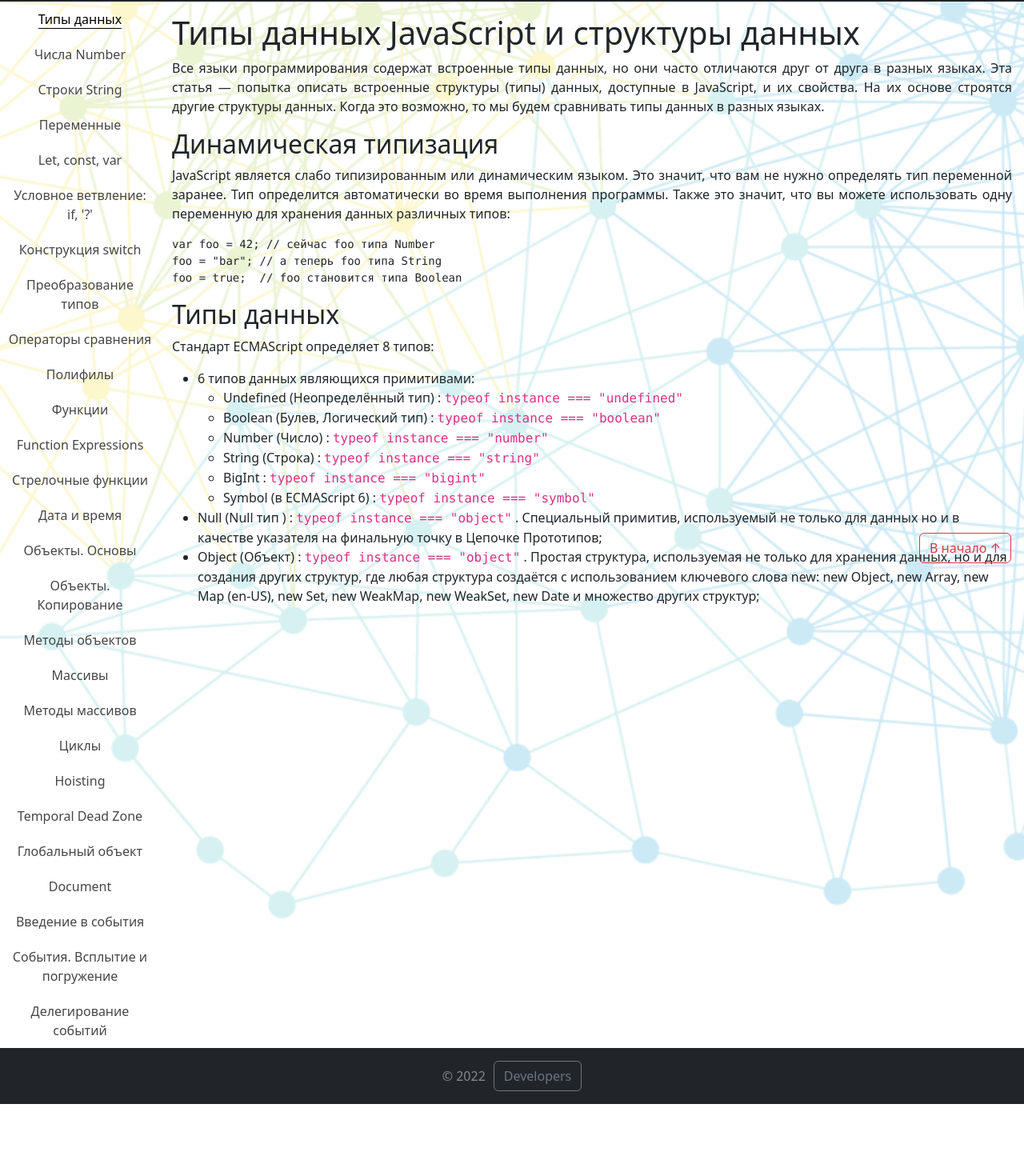
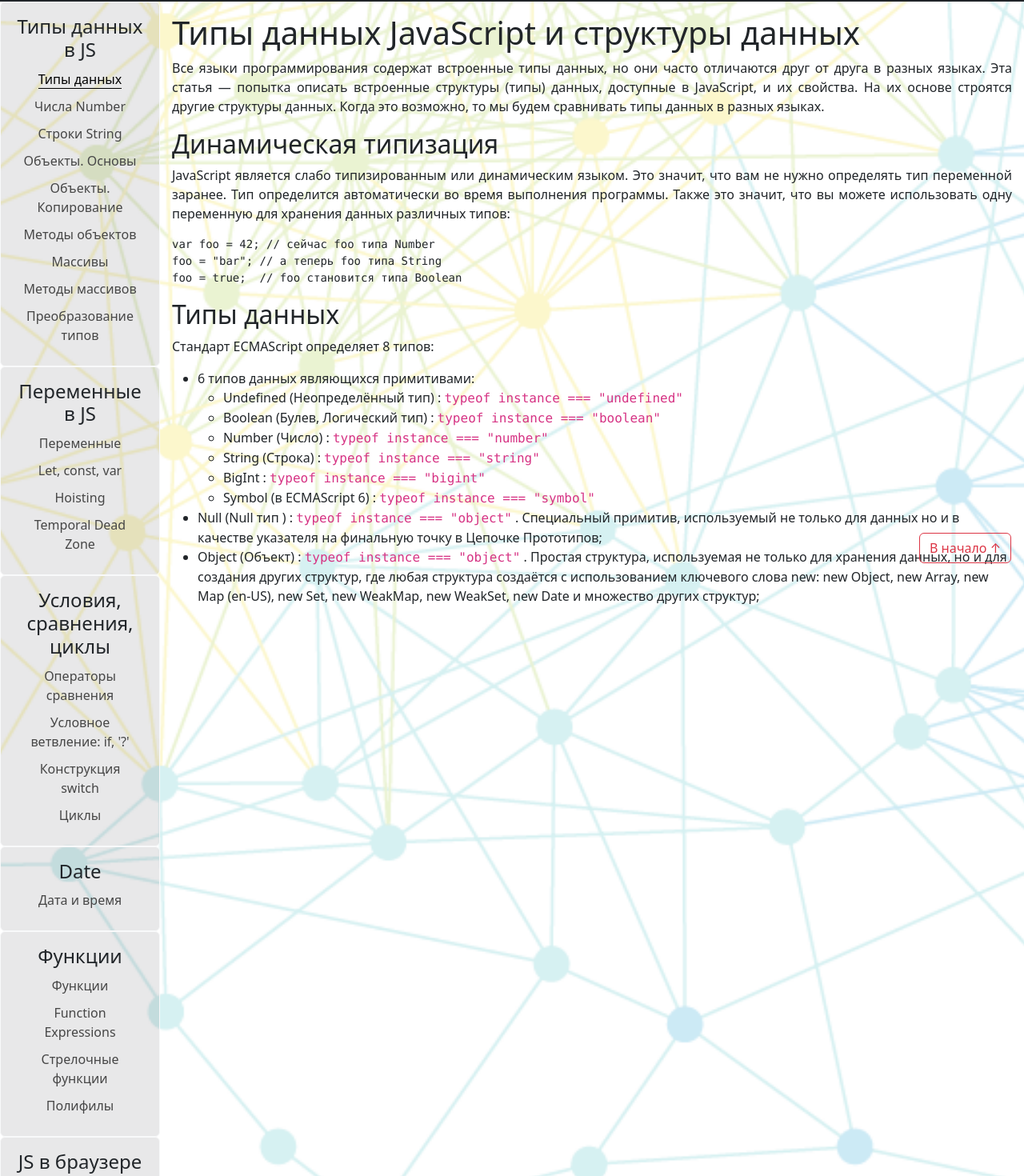
Before and after one commit to Pixel-King/CoreJS, a React (Create React App) app in the folder corejs-dev/: page /theory in a window 1280 px wide. Shown: the part 80-1550 px from the top of the page at 80% size. Before the commit the page ends 1460 px from the top, so only its background shows below. Built offline with nearby package versions, Linux system fonts and the light colour scheme.

Commit message:
feat: add theme splitting in articles navigation

```diff
--- a/corejs-dev/src/components/Theory/TheoryPage.tsx
+++ b/corejs-dev/src/components/Theory/TheoryPage.tsx
@@ -43,6 +43,8 @@ const TheoryPage: React.FC = () => {
         <div className="theory-page-wrap d-flex flex-row">
             <div className="articles-nav-wrap">
                 <Nav className="articles-nav flex-column">
+                    <div className="p-3 bg-dark bg-opacity-10 border border-light border-dark-0 rounded">
+                        <h4>Типы данных в JS</h4>
                         <Nav.Item>
                             <Link to="" onClick={()=>{setActivatePage('art1'); scrollUp()}} className={`article-nav-link ${activePage === 'art1'?'active':''}`}>Типы данных</Link>
                         </Nav.Item>
@@ -53,62 +55,82 @@ const TheoryPage: React.FC = () => {
                             <Link to="" onClick={()=>{setActivatePage('art3'); scrollUp()}} className={`article-nav-link ${activePage === 'art3'?'active':''}`}>Строки String</Link>
                         </Nav.Item>
                         <Nav.Item>
-                        <Link to="" onClick={()=>{setActivatePage('art4'); scrollUp()}} className={`article-nav-link ${activePage === 'art4'?'active':''}`}>Переменные</Link>
+                            <Link to="" onClick={()=>{setActivatePage('art4'); scrollUp()}} className={`article-nav-link ${activePage === 'art4'?'active':''}`}>Объекты. Основы</Link>
                         </Nav.Item>
                         <Nav.Item>
-                        <Link to="" onClick={()=>{setActivatePage('art5'); scrollUp()}} className={`article-nav-link ${activePage === 'art5'?'active':''}`}>Let, const, var</Link>
+                            <Link to="" onClick={()=>{setActivatePage('art5'); scrollUp()}} className={`article-nav-link ${activePage === 'art5'?'active':''}`}>Объекты. Копирование</Link>
                         </Nav.Item>
                         <Nav.Item>
-                        <Link to="" onClick={()=>{setActivatePage('art6'); scrollUp()}} className={`article-nav-link ${activePage === 'art6'?'active':''}`}>Условное ветвление: if, '?'</Link>
+                            <Link to="" onClick={()=>{setActivatePage('art6'); scrollUp()}} className={`article-nav-link ${activePage === 'art6'?'active':''}`}>Методы объектов</Link>
                         </Nav.Item>
                         <Nav.Item>
-                        <Link to="" onClick={()=>{setActivatePage('art7'); scrollUp()}} className={`article-nav-link ${activePage === 'art7'?'active':''}`}>Конструкция switch</Link>
+                            <Link to="" onClick={()=>{setActivatePage('art7'); scrollUp()}} className={`article-nav-link ${activePage === 'art7'?'active':''}`}>Массивы</Link>
                         </Nav.Item>
                         <Nav.Item>
-                        <Link to="" onClick={()=>{setActivatePage('art8'); scrollUp()}} className={`article-nav-link ${activePage === 'art8'?'active':''}`}>Преобразование типов</Link>
+                            <Link to="" onClick={()=>{setActivatePage('art8'); scrollUp()}} className={`article-nav-link ${activePage === 'art8'?'active':''}`}>Методы массивов</Link>
                         </Nav.Item>
                         <Nav.Item>
-                        <Link to="" onClick={()=>{setActivatePage('art9'); scrollUp()}} className={`article-nav-link ${activePage === 'art9'?'active':''}`}>Операторы сравнения</Link>
+                            <Link to="" onClick={()=>{setActivatePage('art9'); scrollUp()}} className={`article-nav-link ${activePage === 'art9'?'active':''}`}>Преобразование типов</Link>
+                        </Nav.Item>
+                    </div>
+
+                    <div className="p-3 bg-dark bg-opacity-10 border border-light border-dark-0 rounded">
+                        <h4>Переменные в JS</h4>
+                        <Nav.Item>
+                            <Link to="" onClick={()=>{setActivatePage('art10'); scrollUp()}} className={`article-nav-link ${activePage === 'art10'?'active':''}`}>Переменные</Link>
                         </Nav.Item>
                         <Nav.Item>
-                        <Link to="" onClick={()=>{setActivatePage('art10'); scrollUp()}} className={`article-nav-link ${activePage === 'art10'?'active':''}`}>Полифилы</Link>
+                            <Link to="" onClick={()=>{setActivatePage('art11'); scrollUp()}} className={`article-nav-link ${activePage === 'art11'?'active':''}`}>Let, const, var</Link>
                         </Nav.Item>
                         <Nav.Item>
-                        <Link to="" onClick={()=>{setActivatePage('art11'); scrollUp()}} className={`article-nav-link ${activePage === 'art11'?'active':''}`}>Функции</Link>
+                            <Link to="" onClick={()=>{setActivatePage('art12'); scrollUp()}} className={`article-nav-link ${activePage === 'art12'?'active':''}`}>Hoisting</Link>
                         </Nav.Item>
                         <Nav.Item>
-                        <Link to="" onClick={()=>{setActivatePage('art12'); scrollUp()}} className={`article-nav-link ${activePage === 'art12'?'active':''}`}>Function Expressions</Link>
+                            <Link to="" onClick={()=>{setActivatePage('art13'); scrollUp()}} className={`article-nav-link ${activePage === 'art13'?'active':''}`}>Temporal Dead Zone</Link>
+                        </Nav.Item>
+                    </div>
+
+                    <div className="p-3 bg-dark bg-opacity-10 border border-light border-dark-0 rounded">
+                        <h4>Условия, сравнения, циклы</h4>
+                        <Nav.Item>
+                            <Link to="" onClick={()=>{setActivatePage('art14'); scrollUp()}} className={`article-nav-link ${activePage === 'art14'?'active':''}`}>Операторы сравнения</Link>
                         </Nav.Item>
                         <Nav.Item>
-                        <Link to="" onClick={()=>{setActivatePage('art13'); scrollUp()}} className={`article-nav-link ${activePage === 'art13'?'active':''}`}>Стрелочные функции</Link>
+                            <Link to="" onClick={()=>{setActivatePage('art15'); scrollUp()}} className={`article-nav-link ${activePage === 'art15'?'active':''}`}>Условное ветвление: if, '?'</Link>
                         </Nav.Item>
                         <Nav.Item>
-                        <Link to="" onClick={()=>{setActivatePage('art14'); scrollUp()}} className={`article-nav-link ${activePage === 'art14'?'active':''}`}>Дата и время</Link>
+                            <Link to="" onClick={()=>{setActivatePage('art16'); scrollUp()}} className={`article-nav-link ${activePage === 'art16'?'active':''}`}>Конструкция switch</Link>
                         </Nav.Item>
                         <Nav.Item>
-                        <Link to="" onClick={()=>{setActivatePage('art15'); scrollUp()}} className={`article-nav-link ${activePage === 'art15'?'active':''}`}>Объекты. Основы</Link>
+                            <Link to="" onClick={()=>{setActivatePage('art17'); scrollUp()}} className={`article-nav-link ${activePage === 'art17'?'active':''}`}>Циклы</Link>
+                        </Nav.Item>
+                    </div>
+
+                    <div className="p-3 bg-dark bg-opacity-10 border border-light border-dark-0 rounded">
+                        <h4>Date</h4>
+                        <Nav.Item>
+                            <Link to="" onClick={()=>{setActivatePage('art18'); scrollUp()}} className={`article-nav-link ${activePage === 'art18'?'active':''}`}>Дата и время</Link>
+                        </Nav.Item>
+                    </div>
+
+                    <div className="p-3 bg-dark bg-opacity-10 border border-light border-dark-0 rounded">
+                        <h4>Функции</h4>
+                        <Nav.Item>
+                            <Link to="" onClick={()=>{setActivatePage('art19'); scrollUp()}} className={`article-nav-link ${activePage === 'art19'?'active':''}`}>Функции</Link>
                         </Nav.Item>
                         <Nav.Item>
-                        <Link to="" onClick={()=>{setActivatePage('art16'); scrollUp()}} className={`article-nav-link ${activePage === 'art16'?'active':''}`}>Объекты. Копирование</Link>
+                            <Link to="" onClick={()=>{setActivatePage('art20'); scrollUp()}} className={`article-nav-link ${activePage === 'art20'?'active':''}`}>Function Expressions</Link>
                         </Nav.Item>
                         <Nav.Item>
-                        <Link to="" onClick={()=>{setActivatePage('art17'); scrollUp()}} className={`article-nav-link ${activePage === 'art17'?'active':''}`}>Методы объектов</Link>
+                            <Link to="" onClick={()=>{setActivatePage('art21'); scrollUp()}} className={`article-nav-link ${activePage === 'art21'?'active':''}`}>Стрелочные функции</Link>
                         </Nav.Item>
                         <Nav.Item>
-                        <Link to="" onClick={()=>{setActivatePage('art18'); scrollUp()}} className={`article-nav-link ${activePage === 'art18'?'active':''}`}>Массивы</Link>
+                            <Link to="" onClick={()=>{setActivatePage('art22'); scrollUp()}} className={`article-nav-link ${activePage === 'art22'?'active':''}`}>Полифилы</Link>
                         </Nav.Item>
-                    <Nav.Item>
-                        <Link to="" onClick={()=>{setActivatePage('art19'); scrollUp()}} className={`article-nav-link ${activePage === 'art19'?'active':''}`}>Методы массивов</Link>
-                    </Nav.Item>
-                    <Nav.Item>
-                        <Link to="" onClick={()=>{setActivatePage('art20'); scrollUp()}} className={`article-nav-link ${activePage === 'art20'?'active':''}`}>Циклы</Link>
-                    </Nav.Item>
-                    <Nav.Item>
-                        <Link to="" onClick={()=>{setActivatePage('art21'); scrollUp()}} className={`article-nav-link ${activePage === 'art21'?'active':''}`}>Hoisting</Link>
-                    </Nav.Item>
-                    <Nav.Item>
-                        <Link to="" onClick={()=>{setActivatePage('art22'); scrollUp()}} className={`article-nav-link ${activePage === 'art22'?'active':''}`}>Temporal Dead Zone</Link>
-                    </Nav.Item>
+                    </div>
+
+                    <div className="p-3 bg-dark bg-opacity-10 border border-light border-dark-0 rounded">
+                        <h4>JS в браузере</h4>
                         <Nav.Item>
                             <Link to="" onClick={()=>{setActivatePage('art23'); scrollUp()}} className={`article-nav-link ${activePage === 'art23'?'active':''}`}>Глобальный объект</Link>
                         </Nav.Item>
@@ -124,31 +146,32 @@ const TheoryPage: React.FC = () => {
                         <Nav.Item>
                             <Link to="" onClick={()=>{setActivatePage('art27'); scrollUp()}} className={`article-nav-link ${activePage === 'art27'?'active':''}`}>Делегирование событий</Link>
                         </Nav.Item>
+                    </div>
                 </Nav>
             </div>
             <div className="articles-wrap">
                 {activePage === 'art1'? <DataTypes/>:<a></a>  }
                 {activePage === 'art2'? <Numbers/>:<a></a>  }
                 {activePage === 'art3'? <Strings/>:<a></a>  }
-                {activePage === 'art4'? <Variables/>:<a></a>  }
-                {activePage === 'art5'? <LetVarConst/>:<a></a>  }
-                {activePage === 'art6'? <TernaryOperator/>:<a></a>  }
-                {activePage === 'art7'? <SwitchCase/>:<a></a>  }
-                {activePage === 'art8'? <TypeConversions/>:<a></a>  }
-                {activePage === 'art9'? <Comparison/>:<a></a>  }
-                {activePage === 'art10'? <Polyfills/>:<a></a>  }
-                {activePage === 'art11'? <Functions/>:<a></a>  }
-                {activePage === 'art12'? <FunctionExpressions/>:<a></a>  }
-                {activePage === 'art13'? <ArrowFunctions/>:<a></a>  }
-                {activePage === 'art14'? <Date/>:<a></a>  }
-                {activePage === 'art15'? <ObjectsBasics/>:<a></a>  }
-                {activePage === 'art16'? <ObjectsCopy/>:<a></a>  }
-                {activePage === 'art17'? <ObjectMethods/>:<a></a>  }
-                {activePage === 'art18'? <Arrays/>:<a></a>  }
-                {activePage === 'art19'? <ArrayMethods/>:<a></a>  }
-                {activePage === 'art20'? <Loops/>:<a></a>  }
-                {activePage === 'art21'? <Hoisting/>:<a></a>  }
-                {activePage === 'art22'? <TempDeadZone/>:<a></a>  }
+                {activePage === 'art4'? <ObjectsBasics/>:<a></a>  }
+                {activePage === 'art5'? <ObjectsCopy/>:<a></a>  }
+                {activePage === 'art6'? <ObjectMethods/>:<a></a>  }
+                {activePage === 'art7'? <Arrays/>:<a></a>  }
+                {activePage === 'art8'? <ArrayMethods/>:<a></a>  }
+                {activePage === 'art9'? <TypeConversions/>:<a></a>  }
+                {activePage === 'art10'? <Variables/>:<a></a>  }
+                {activePage === 'art11'? <LetVarConst/>:<a></a>  }
+                {activePage === 'art12'? <Hoisting/>:<a></a>  }
+                {activePage === 'art13'? <TempDeadZone/>:<a></a>  }
+                {activePage === 'art14'? <Comparison/>:<a></a>  }
+                {activePage === 'art15'? <TernaryOperator/>:<a></a>  }
+                {activePage === 'art16'? <SwitchCase/>:<a></a>  }
+                {activePage === 'art17'? <Loops/>:<a></a>  }
+                {activePage === 'art18'? <Date/>:<a></a>  }
+                {activePage === 'art19'? <Functions/>:<a></a>  }
+                {activePage === 'art20'? <FunctionExpressions/>:<a></a>  }
+                {activePage === 'art21'? <ArrowFunctions/>:<a></a>  }
+                {activePage === 'art22'? <Polyfills/>:<a></a>  }
                 {activePage === 'art23'? <GlobalObject/>:<a></a>  }
                 {activePage === 'art24'? <Document/>:<a></a>  }
                 {activePage === 'art25'? <Events/>:<a></a>  }
```
Lines whose indentation alone changed are shown as unchanged.
